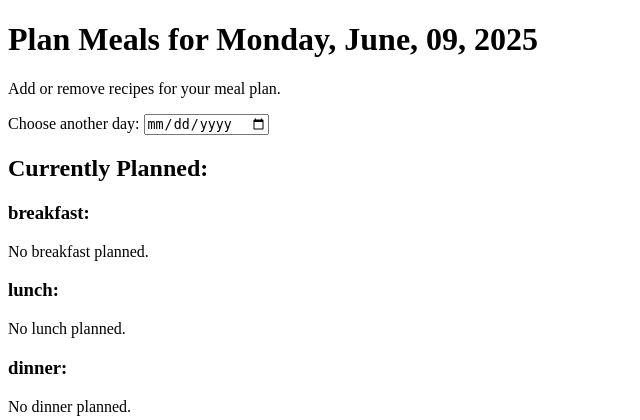
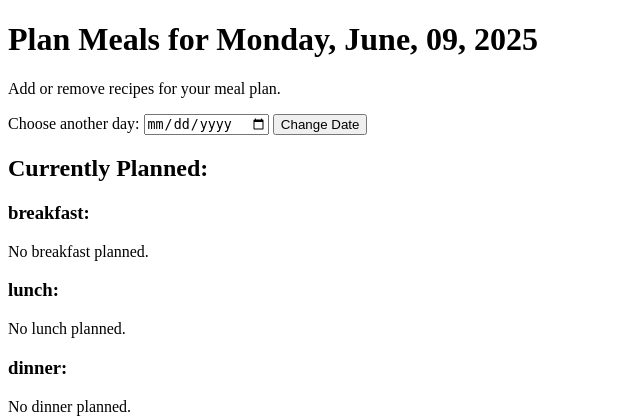
Before and after one commit to ch7oe/Steady, a Flask app: page /meal-plan/edit/2025-06-09 in a window 1280 px wide. Shown: the top 420 px of the page, without its empty margins (0-640 px from the left). Run offline with Flask 3, Linux system fonts and the light colour scheme; the visitor is signed in with stand-in values (Sample User, id 1); data comes from the database, SQL or seed files in the repository; data that the repository does not hold is empty.

Commit message:
added form for date string from user to change date of meal plan to edit

```diff
--- a/server.py
+++ b/server.py
@@ -170,11 +170,22 @@ def view_meal_plan():
     )
 
 
-@app.route("/meal-plan/edit/<date_string>")
+@app.route("/meal-plan/edit/<date_string>", methods=["GET", "POST"])
 def meal_plan_add_edit(date_string):
     """Display page to add/edit meals for a specific date.
     <date_string> in YYYY-MM-DD format.
     """
+
+    if request.method == "POST":
+        chosen_date_str = request.form.get("date-string")
+
+        if chosen_date_str:
+            return redirect(f"/meal-plan/edit/{chosen_date_str}")
+
+        else:
+            flash("No date was chosen. Select a date to change date.")
+            return redirect(f"/meal-plan/edit/{date_string}")
+
 
     user_id = session.get("user_id") # verify user logged in
     if not user_id:
--- a/templates/meal_plan_add_edit.html
+++ b/templates/meal_plan_add_edit.html
@@ -10,8 +10,11 @@
             Plan Meals for {{ target_date.strftime("%A, %B, %d, %Y") }}
         </h1>
         <p>Add or remove recipes for your meal plan.</p>
-        <label for="date-string">Choose another day:</label>
-        <input type="date" name="date-string" id="date-string">
+        <form action="/meal-plan/edit/{{ target_date.strftime('%Y-%m-%d') }}" method="POST">
+            <label for="date-string">Choose another day:</label>
+            <input type="date" name="date-string" id="date-string">
+            <button type="submit">Change Date</button>
+        </form>
     </div>
 
     <!-- current planned meals for this day -->
```
